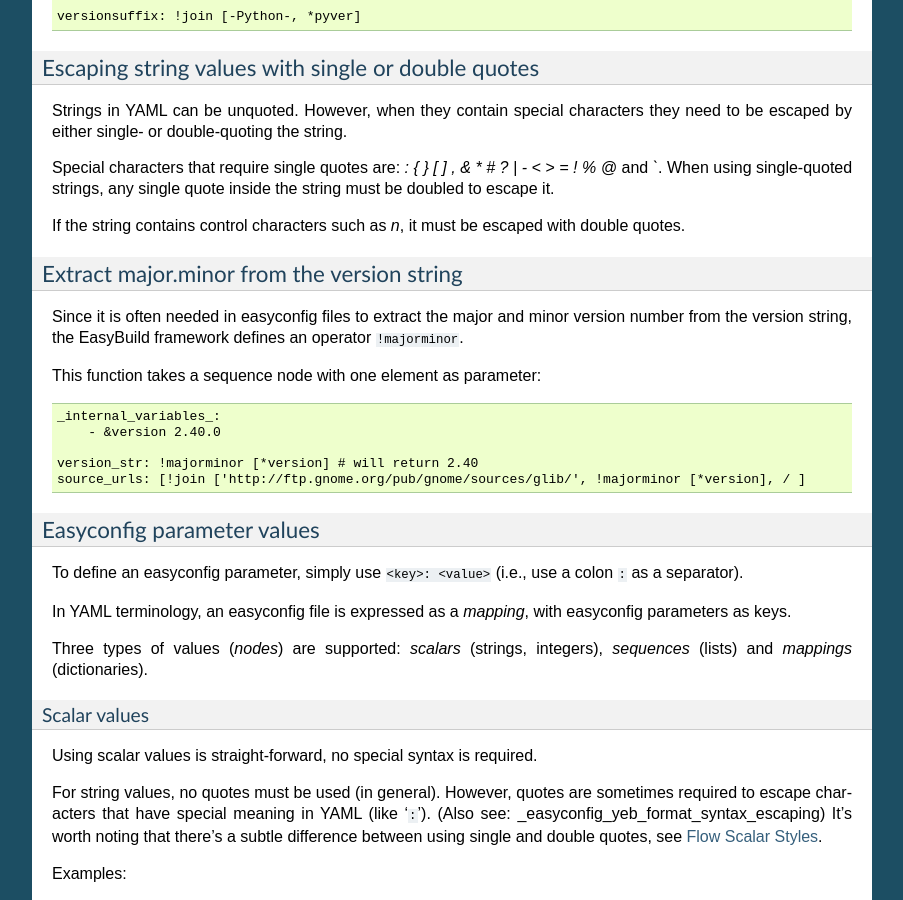
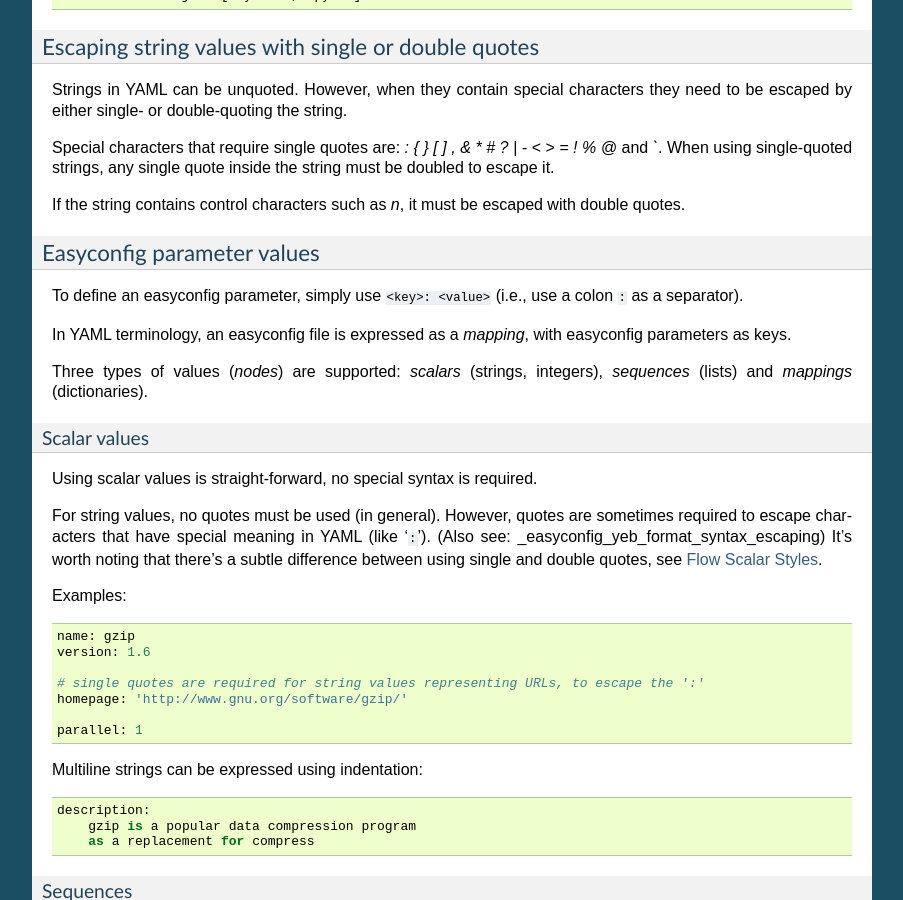
Before and after one commit to easybuilders/easybuild, a Sphinx documentation site: the page built from docs/Writing_yeb_easyconfig_files.rst, in a window 1280 px wide and 900 px high, scrolled down 2364 px. Shown: the whole window, without its empty margins (198-1101 px from the left). Built offline with Sphinx 7.4.7, drawn with Linux system fonts in a browser that asks for light colours; some of the changed text lies outside the part shown.

Commit message:
remove majorminor function docs

```diff
--- a/docs/Writing_yeb_easyconfig_files.rst
+++ b/docs/Writing_yeb_easyconfig_files.rst
@@ -129,23 +129,6 @@ Special characters that require single quotes are: `:` `{` `}` `[` `]` `,` `&` `
 When using single-quoted strings, any single quote inside the string must be doubled to escape it.
 
 If the string contains control characters such as `\n`, it must be escaped with double quotes.
-
-
-.. _easyconfig_yeb_format_syntax_version_majorminor:
-
-Extract major.minor from the version string
-~~~~~~~~~~~~~~~~~~~~~~~~~~~~~~~~~~~~~~~~~~~~
-
-Since it is often needed in easyconfig files to extract the major and minor version number from the version string, the
-EasyBuild framework defines an operator ``!majorminor``.
-
-This function takes a sequence node with one element as parameter::
-
-    _internal_variables_:
-        - &version 2.40.0
-
-    version_str: !majorminor [*version] # will return 2.40
-    source_urls: [!join ['http://ftp.gnome.org/pub/gnome/sources/glib/', !majorminor [*version], / ]
 
 
 .. _easyconfig_yeb_format_syntax_easyconfig_parameters:
```
